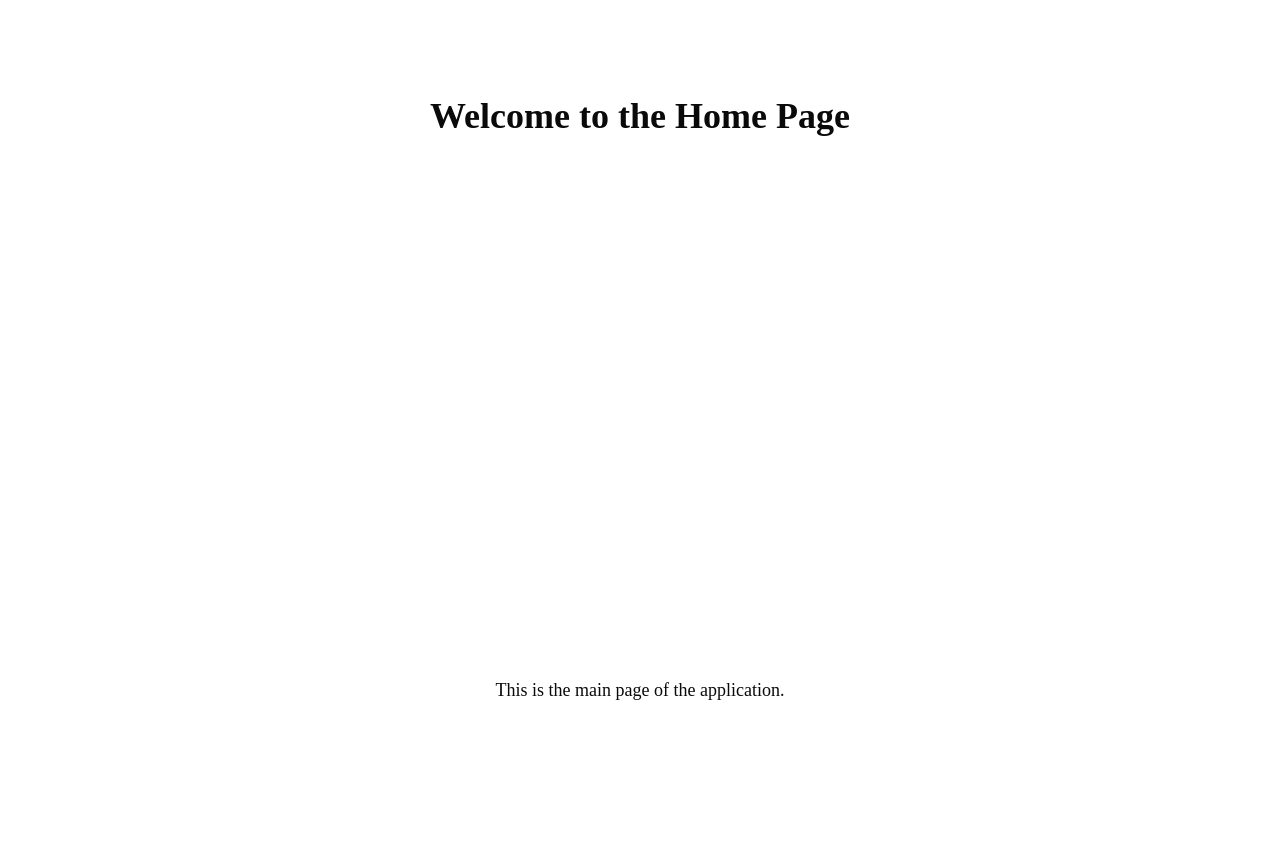
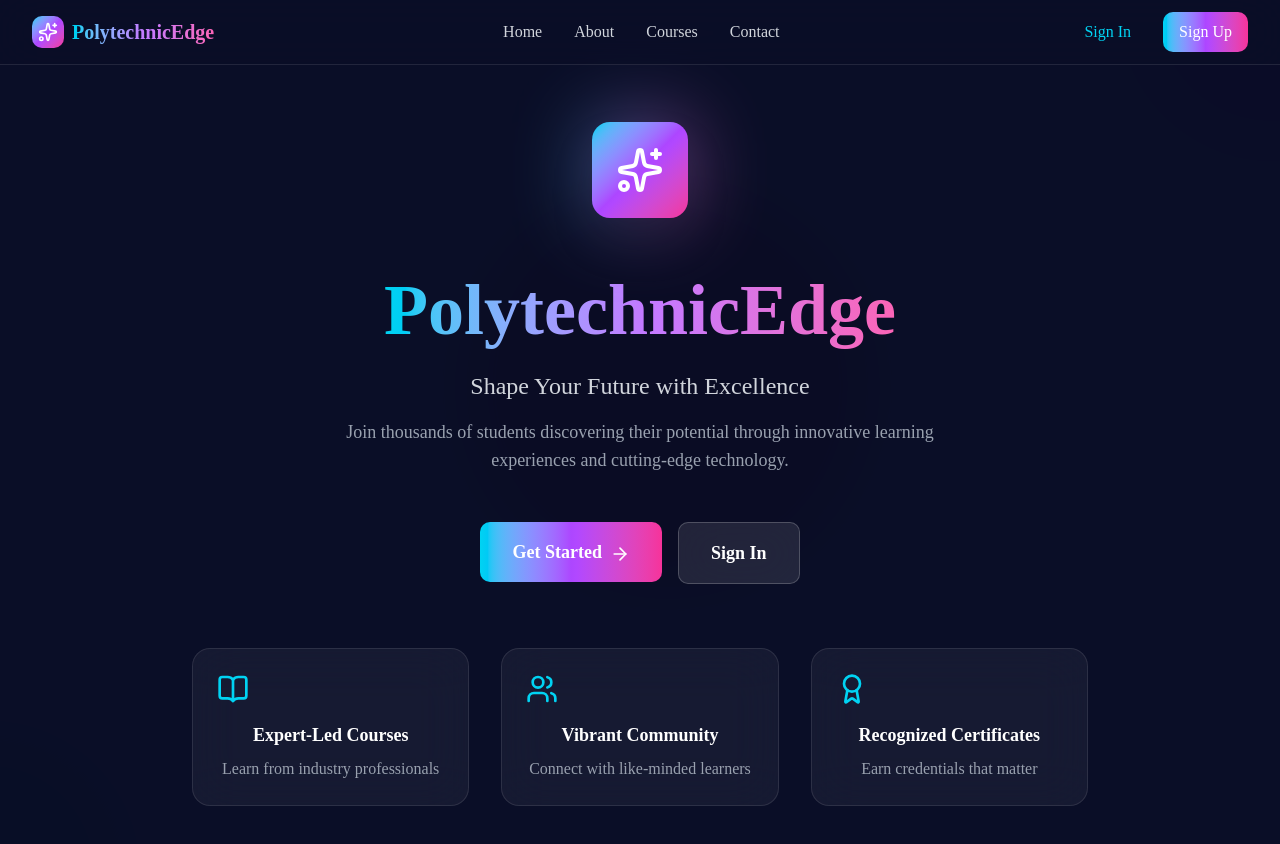
Before and after one commit to syedalamin/Polytechnicedge_FrontEnd, a Next.js app: page / in a window 1280 px wide. Shown: the top 844 px of the page. Before the commit the page ends 800 px from the top, so only its background shows below. Built offline with nearby package versions, Linux system fonts and the light colour scheme.

Commit message:
some update

```diff
--- a/app/layout.tsx
+++ b/app/layout.tsx
@@ -14,8 +14,9 @@ const geistMono = Geist_Mono({
 });
 
 export const metadata: Metadata = {
-  title: "Create Next App",
-  description: "Generated by create next app",
+  title: "PolytechnicEdge - Shape Your Future",
+  description:
+    "Join thousands of students discovering their potential through innovative learning experiences.",
 };
 
 export default function RootLayout({
@@ -29,7 +30,7 @@ export default function RootLayout({
         lang="en"
         className={`${geistSans.variable} ${geistMono.variable} h-full antialiased`}
       >
-        <body className="min-h-full flex flex-col">{children}</body>
+        <body className="min-h-full bg-[#0a0e27]">{children}</body>
       </html>
     </Providers>
   );
--- a/app/page.tsx
+++ b/app/page.tsx
@@ -1,8 +1,97 @@
-export default function Home() {
+"use client";
+
+import { Sparkles, BookOpen, Users, Award, ArrowRight } from "lucide-react";
+import Link from "next/link";
+import Navbar from "@/components/layout/Navbar";
+import GradientButton from "@/components/shared/GradientButton";
+
+export default function HomePage() {
   return (
-    <main className="flex min-h-screen flex-col items-center justify-between p-24">
-      <h1 className="text-4xl font-bold">Welcome to the Home Page</h1>
-      <p className="mt-4 text-lg">This is the main page of the application.</p>
-    </main>
+    <div className="min-h-screen bg-[#0a0e27] relative overflow-hidden">
+      <Navbar />
+
+      <div className="absolute inset-0 overflow-hidden">
+        <div className="absolute -top-40 -right-40 w-80 h-80 bg-purple-500 rounded-full mix-blend-multiply filter blur-xl opacity-20 animate-blob" />
+        <div className="absolute -bottom-40 -left-40 w-80 h-80 bg-cyan-500 rounded-full mix-blend-multiply filter blur-xl opacity-20 animate-blob animation-delay-2000" />
+        <div className="absolute top-1/2 left-1/2 -translate-x-1/2 -translate-y-1/2 w-96 h-96 bg-pink-500 rounded-full mix-blend-multiply filter blur-xl opacity-20 animate-blob animation-delay-4000" />
+      </div>
+
+      <main className="relative z-10 pt-16">
+        <div className="max-w-7xl mx-auto px-4 sm:px-6 lg:px-8">
+          <div className="flex flex-col items-center justify-center min-h-screen text-center">
+            <div className="mb-8">
+              <div className="relative inline-block mb-6">
+                <div className="absolute inset-0 bg-gradient-to-r from-cyan-400 via-purple-400 to-pink-400 rounded-2xl blur-2xl opacity-50 animate-pulse" />
+                <div className="relative w-24 h-24 bg-gradient-to-br from-cyan-400 via-purple-500 to-pink-500 rounded-2xl flex items-center justify-center shadow-2xl transform hover:rotate-12 transition-transform duration-500">
+                  <Sparkles className="w-12 h-12 text-white" />
+                </div>
+              </div>
+            </div>
+
+            <h1 className="text-5xl md:text-7xl font-black mb-6">
+              <span className="text-transparent bg-clip-text bg-gradient-to-r from-cyan-400 via-purple-400 to-pink-400">
+                PolytechnicEdge
+              </span>
+            </h1>
+
+            <p className="text-xl md:text-2xl text-gray-300 mb-4 max-w-3xl">
+              Shape Your Future with Excellence
+            </p>
+
+            <p className="text-gray-400 mb-12 max-w-2xl text-lg">
+              Join thousands of students discovering their potential through
+              innovative learning experiences and cutting-edge technology.
+            </p>
+
+            <div className="flex flex-col sm:flex-row gap-4 mb-16">
+              <Link href="/register">
+                <GradientButton className="px-8 py-4 text-lg">
+                  Get Started
+                  <ArrowRight className="w-5 h-5 inline-block ml-2" />
+                </GradientButton>
+              </Link>
+              <Link href="/login">
+                <button className="px-8 py-4 backdrop-blur-xl bg-white/10 text-white font-semibold rounded-lg border border-white/20 hover:bg-white/20 transition-all duration-300 text-lg">
+                  Sign In
+                </button>
+              </Link>
+            </div>
+
+            <div className="grid grid-cols-1 md:grid-cols-3 gap-8 max-w-4xl w-full">
+              {[
+                {
+                  icon: <BookOpen className="w-8 h-8" />,
+                  title: "Expert-Led Courses",
+                  desc: "Learn from industry professionals",
+                },
+                {
+                  icon: <Users className="w-8 h-8" />,
+                  title: "Vibrant Community",
+                  desc: "Connect with like-minded learners",
+                },
+                {
+                  icon: <Award className="w-8 h-8" />,
+                  title: "Recognized Certificates",
+                  desc: "Earn credentials that matter",
+                },
+              ].map((feature, idx) => (
+                <div
+                  key={idx}
+                  className="backdrop-blur-xl bg-white/5 rounded-2xl p-6 border border-white/10 hover:border-white/20 transition-all group"
+                >
+                  <div className="text-cyan-400 mb-4 group-hover:scale-110 transition-transform">
+                    {feature.icon}
+                  </div>
+                  <h3 className="text-white font-semibold text-lg mb-2">
+                    {feature.title}
+                  </h3>
+                  <p className="text-gray-400">{feature.desc}</p>
+                </div>
+              ))}
+            </div>
+          </div>
+        </div>
+      </main>
+    </div>
   );
 }
--- /dev/null
+++ b/components/layout/Navbar.tsx
@@ -0,0 +1,122 @@
+"use client";
+
+import { useState } from "react";
+import Link from "next/link";
+import { Menu, X, Sparkles } from "lucide-react";
+import { useRouter } from "next/navigation";
+
+export default function Navbar() {
+  const [isOpen, setIsOpen] = useState(false);
+  const router = useRouter();
+
+  return (
+    <nav className="fixed top-0 left-0 right-0 z-50 bg-[#0a0e27]/80 backdrop-blur-xl border-b border-white/10">
+      <div className="max-w-7xl mx-auto px-4 sm:px-6 lg:px-8">
+        <div className="flex items-center justify-between h-16">
+          <Link href="/" className="flex items-center gap-2">
+            <div className="w-8 h-8 bg-gradient-to-br from-cyan-400 via-purple-500 to-pink-500 rounded-lg flex items-center justify-center">
+              <Sparkles className="w-5 h-5 text-white" />
+            </div>
+            <span className="text-xl font-bold text-transparent bg-clip-text bg-gradient-to-r from-cyan-400 via-purple-400 to-pink-400">
+              PolytechnicEdge
+            </span>
+          </Link>
+
+          <div className="hidden md:flex items-center gap-8">
+            <Link
+              href="/"
+              className="text-gray-300 hover:text-white transition-colors"
+            >
+              Home
+            </Link>
+            <Link
+              href="/about"
+              className="text-gray-300 hover:text-white transition-colors"
+            >
+              About
+            </Link>
+            <Link
+              href="/courses"
+              className="text-gray-300 hover:text-white transition-colors"
+            >
+              Courses
+            </Link>
+            <Link
+              href="/contact"
+              className="text-gray-300 hover:text-white transition-colors"
+            >
+              Contact
+            </Link>
+          </div>
+
+          <div className="hidden md:flex items-center gap-4">
+            <button
+              onClick={() => router.push("/login")}
+              className="px-4 py-2 text-cyan-400 hover:text-white transition-colors"
+            >
+              Sign In
+            </button>
+            <button
+              onClick={() => router.push("/register")}
+              className="px-4 py-2 bg-gradient-to-r from-cyan-400 via-purple-500 to-pink-500 text-white rounded-lg hover:brightness-110 transition-all"
+            >
+              Sign Up
+            </button>
+          </div>
+
+          <button
+            onClick={() => setIsOpen(!isOpen)}
+            className="md:hidden text-gray-300 hover:text-white"
+          >
+            {isOpen ? <X className="w-6 h-6" /> : <Menu className="w-6 h-6" />}
+          </button>
+        </div>
+      </div>
+
+      {isOpen && (
+        <div className="md:hidden bg-[#0a0e27]/95 backdrop-blur-xl border-t border-white/10">
+          <div className="px-4 py-4 space-y-3">
+            <Link
+              href="/"
+              className="block text-gray-300 hover:text-white transition-colors py-2"
+            >
+              Home
+            </Link>
+            <Link
+              href="/about"
+              className="block text-gray-300 hover:text-white transition-colors py-2"
+            >
+              About
+            </Link>
+            <Link
+              href="/courses"
+              className="block text-gray-300 hover:text-white transition-colors py-2"
+            >
+              Courses
+            </Link>
+            <Link
+              href="/contact"
+              className="block text-gray-300 hover:text-white transition-colors py-2"
+            >
+              Contact
+            </Link>
+            <div className="pt-3 border-t border-white/10 space-y-2">
+              <button
+                onClick={() => router.push("/login")}
+                className="block w-full text-left text-cyan-400 py-2"
+              >
+                Sign In
+              </button>
+              <button
+                onClick={() => router.push("/register")}
+                className="block w-full py-2 bg-gradient-to-r from-cyan-400 via-purple-500 to-pink-500 text-white rounded-lg text-center"
+              >
+                Sign Up
+              </button>
+            </div>
+          </div>
+        </div>
+      )}
+    </nav>
+  );
+}
--- /dev/null
+++ b/components/shared/GradientButton.tsx
@@ -0,0 +1,32 @@
+import { ButtonHTMLAttributes } from "react";
+import { Loader2 } from "lucide-react";
+
+interface GradientButtonProps extends ButtonHTMLAttributes<HTMLButtonElement> {
+  isLoading?: boolean;
+  children: React.ReactNode;
+}
+
+export default function GradientButton({
+  isLoading,
+  children,
+  className = "",
+  disabled,
+  ...props
+}: GradientButtonProps) {
+  return (
+    <button
+      disabled={disabled || isLoading}
+      className={`w-full py-3 bg-gradient-to-r from-cyan-400 via-purple-500 to-pink-500 text-white font-semibold rounded-lg hover:brightness-110 transition-all duration-300 disabled:opacity-50 disabled:cursor-not-allowed ${className}`}
+      {...props}
+    >
+      {isLoading ? (
+        <span className="flex items-center justify-center gap-2">
+          <Loader2 className="w-5 h-5 animate-spin" />
+          Loading...
+        </span>
+      ) : (
+        children
+      )}
+    </button>
+  );
+}
--- a/package.json
+++ b/package.json
@@ -10,9 +10,11 @@
     "opencode": "opencode --port 60427"
   },
   "dependencies": {
+    "@apollo/client": "^4.1.9",
     "@hookform/resolvers": "^5.2.2",
     "@reduxjs/toolkit": "^2.11.2",
     "axios": "^1.15.2",
+    "graphql": "^16.13.2",
     "lucide-react": "^1.14.0",
     "next": "16.2.4",
     "radix-ui": "^1.4.3",
--- a/providers/Providers.tsx
+++ b/providers/Providers.tsx
@@ -4,11 +4,12 @@ import { store } from "@/app/store";
 import { Provider } from "react-redux";
 import { Toaster } from "sonner";
 
+
 export default function Providers({ children }: { children: React.ReactNode }) {
   return (
     <Provider store={store}>
-      <Toaster position="top-center" richColors />
-      {children}
+        <Toaster position="top-center" richColors />
+        {children}
     </Provider>
   );
 }
--- a/ui/auth/LoginForm.tsx
+++ b/ui/auth/LoginForm.tsx
@@ -2,39 +2,37 @@
 
 import { useState } from "react";
 import { zodResolver } from "@hookform/resolvers/zod";
-import { useForm, useFormContext } from "react-hook-form";
+import { useForm } from "react-hook-form";
 import { useRouter } from "next/navigation";
 import { z } from "zod";
-import { Sparkles, Mail, Lock, Eye, EyeOff } from "lucide-react";
+import { Mail, Lock, Eye, EyeOff, Sparkles, ArrowRight } from "lucide-react";
 import Form from "../../components/forms/Form";
 import InputField from "../../components/forms/InputField";
 import { useLoginMutation } from "../../services/redux/api/modules/authApi";
 import { authSchemas } from "../../zodSchemas/auth/auth.schema";
 import { toast } from "sonner";
+import GradientButton from "@/components/shared/GradientButton";
 
 type LoginFormData = z.infer<typeof authSchemas.loginSchema>;
 
 export default function LoginForm() {
   const router = useRouter();
-  const { register } = useForm<LoginFormData>();
   const [showPassword, setShowPassword] = useState(false);
   const [errorMessage, setErrorMessage] = useState("");
-  const [login, { isLoading }] = useLoginMutation();
+  const [loginMutation, { isLoading }] = useLoginMutation();
 
   const onSubmit = async (data: LoginFormData) => {
     try {
-      const res = await login(data).unwrap();
+      const res = await loginMutation(data).unwrap();
       if (res?.success) {
-        router.push("/");
-        toast.success(res.message);
+        toast.success("Login successful!");
+        router.push("/dashboard");
       }
-    } catch (err) {
-      const error = err as any;
-      setErrorMessage(
-        error?.data?.message ||
-          error?.data ||
-          "Login failed. Please check your credentials.",
-      );
+    } catch (err: any) {
+      const errorMsg =
+        err?.data?.message || err?.data || "Login failed. Please try again.";
+      setErrorMessage(errorMsg);
+      toast.error(errorMsg);
     }
   };
 
@@ -46,20 +44,20 @@ export default function LoginForm() {
         <div className="absolute top-40 left-40 w-80 h-80 bg-pink-500 rounded-full mix-blend-multiply filter blur-xl opacity-20 animate-blob animation-delay-4000" />
       </div>
 
-      <div className="w-full max-w-sm relative z-10">
-        <div className="backdrop-blur-xl bg-white/10 rounded-2xl shadow-xl p-6 space-y-5 border border-white/20">
+      <div className="w-full max-w-md relative z-10">
+        <div className="backdrop-blur-xl bg-white/10 rounded-2xl shadow-xl p-8 md:p-10 space-y-6 border border-white/20">
           <div className="text-center space-y-2">
             <div className="relative inline-block">
               <div className="absolute inset-0 bg-gradient-to-r from-cyan-400 to-purple-400 rounded-xl blur-lg opacity-50 animate-pulse" />
-              <div className="relative w-14 h-14 bg-gradient-to-br from-cyan-400 via-purple-500 to-pink-500 rounded-xl flex items-center justify-center shadow-lg transform rotate-12 hover:rotate-0 transition-transform duration-500">
+              <div className="relative w-14 h-14 bg-gradient-to-br from-cyan-400 via-purple-500 to-pink-500 rounded-xl flex items-center justify-center shadow-lg">
                 <Sparkles className="w-7 h-7 text-white" />
               </div>
             </div>
             <h1 className="text-3xl font-black text-transparent bg-clip-text bg-gradient-to-r from-cyan-400 via-purple-400 to-pink-400">
-              PolytechnicEdge
+              Welcome Back
             </h1>
             <p className="text-gray-300 text-sm">
-              Shape your future with innovation
+              Sign in to continue to PolytechnicEdge
             </p>
           </div>
 
@@ -67,8 +65,8 @@ export default function LoginForm() {
             onSubmit={onSubmit}
             resolver={zodResolver(authSchemas.loginSchema)}
             defaultValues={{
-              email: "superadmin@polytechnicedge.com",
-              password: "SuperAdmin@123",
+              email: "",
+              password: "",
               rememberMe: false,
             }}
           >
@@ -76,18 +74,15 @@ export default function LoginForm() {
               <InputField
                 label="Email"
                 name="email"
-                registerOptions={{ required: "Invalid email address" }}
                 type="email"
                 placeholder="you@example.com"
                 icon={<Mail className="w-4 h-4" />}
+                registerOptions={{ required: "Invalid email address" }}
               />
 
               <InputField
                 label="Password"
                 name="password"
-                registerOptions={{
-                  required: "Password is required",
-                }}
                 type={showPassword ? "text" : "password"}
                 placeholder="••••••••"
                 icon={<Lock className="w-4 h-4" />}
@@ -99,25 +94,25 @@ export default function LoginForm() {
                   )
                 }
                 onRightIconClick={() => setShowPassword(!showPassword)}
+                registerOptions={{ required: "Password is required" }}
               />
 
-              <div className="flex items-center justify-between text-xs">
-                <label className="flex items-center gap-2 cursor-pointer">
+              <div className="flex items-center justify-between text-sm">
+                <label className="flex items-center gap-2 text-gray-300 cursor-pointer">
                   <input
                     type="checkbox"
-                    {...register("rememberMe")}
-                    className="w-4 h-4 rounded border-gray-300 text-cyan-600 focus:ring-cyan-500"
+                    {...useForm().register("rememberMe")}
+                    className="w-4 h-4 rounded border-gray-600 bg-white/10 text-cyan-400 focus:ring-cyan-400"
                   />
-                  <span className="text-gray-300">Remember me</span>
+                  Remember me
                 </label>
-
-                <a
-                  href="/forgot-password"
-                  className="text-cyan-400 hover:text-cyan-300"
+                <button
+                  type="button"
+                  onClick={() => router.push("/forgot-password")}
+                  className="text-cyan-400 hover:text-cyan-300 transition-colors"
                 >
-                  Forgot?
-                </a>
-              </div>
+                  Forgot password?
+                </button>
               </div>
 
               {errorMessage && (
@@ -128,23 +123,21 @@ export default function LoginForm() {
                 </div>
               )}
 
-            <button
-              type="submit"
-              disabled={isLoading}
-              className="w-full py-3 bg-gradient-to-r from-cyan-400 via-purple-500 to-pink-500 text-white font-semibold rounded-lg hover:brightness-110 transition-all duration-300 disabled:opacity-50 disabled:cursor-not-allowed"
-            >
-              {isLoading ? "Signing in..." : "Sign In"}
-            </button>
+              <GradientButton isLoading={isLoading}>
+                Sign In
+                <ArrowRight className="w-4 h-4 inline-block ml-2" />
+              </GradientButton>
+            </div>
           </Form>
 
-          <p className="text-center text-gray-400 text-xs pt-3 border-t border-white/10">
+          <p className="text-center text-gray-400 text-sm pt-3 border-t border-white/10">
             Don't have an account?{" "}
-            <a
-              href="/register"
-              className="text-transparent bg-clip-text bg-gradient-to-r from-cyan-400 to-purple-400 font-semibold"
+            <button
+              onClick={() => router.push("/register")}
+              className="text-transparent bg-clip-text bg-gradient-to-r from-cyan-400 to-purple-400 font-semibold hover:brightness-125 transition-all"
             >
-              Sign up
-            </a>
+              Create account
+            </button>
           </p>
         </div>
       </div>
```
Also changed, not shown: 1 other file (tests, documents, lock files or other folders). Lines whose indentation alone changed are shown as unchanged.
